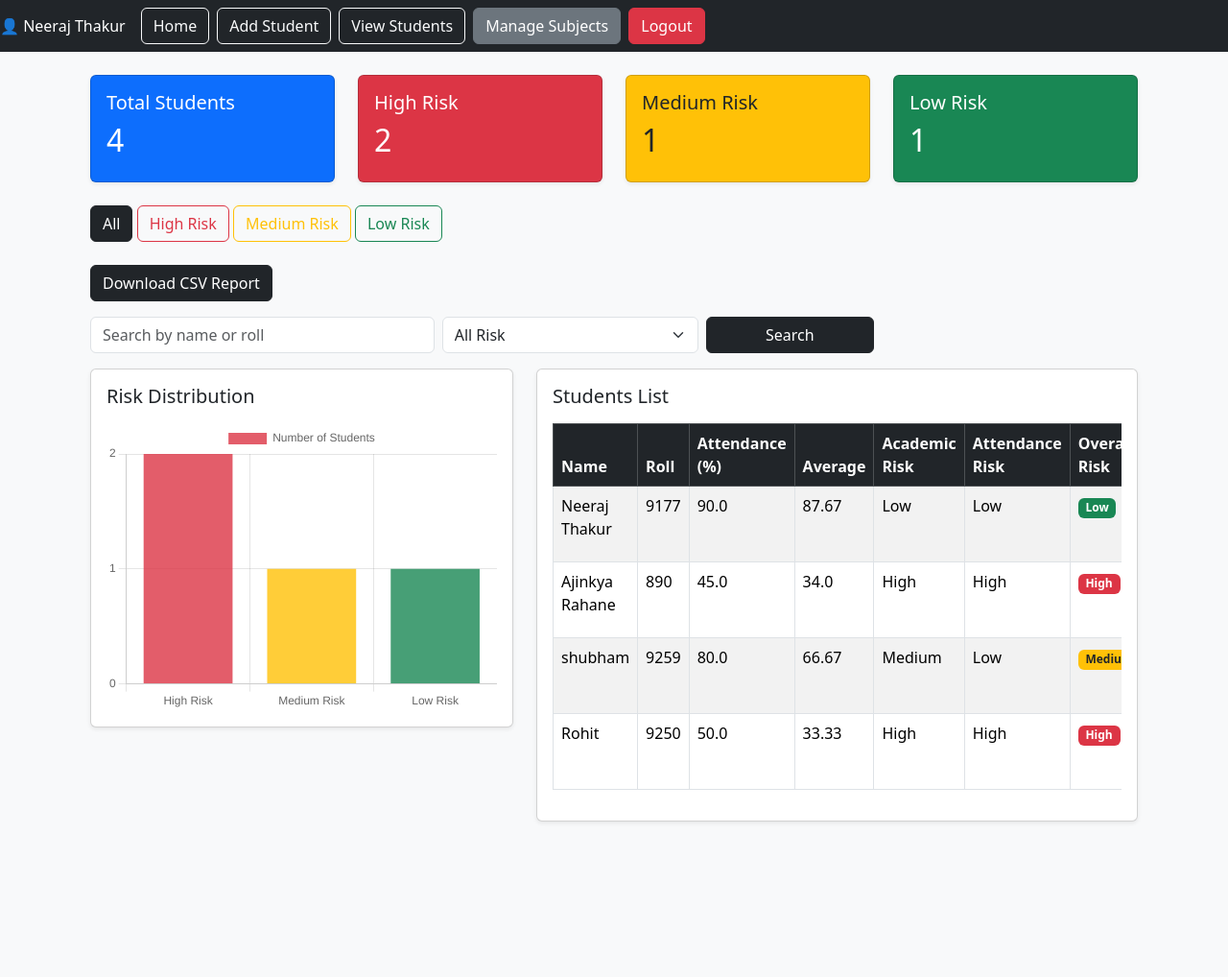
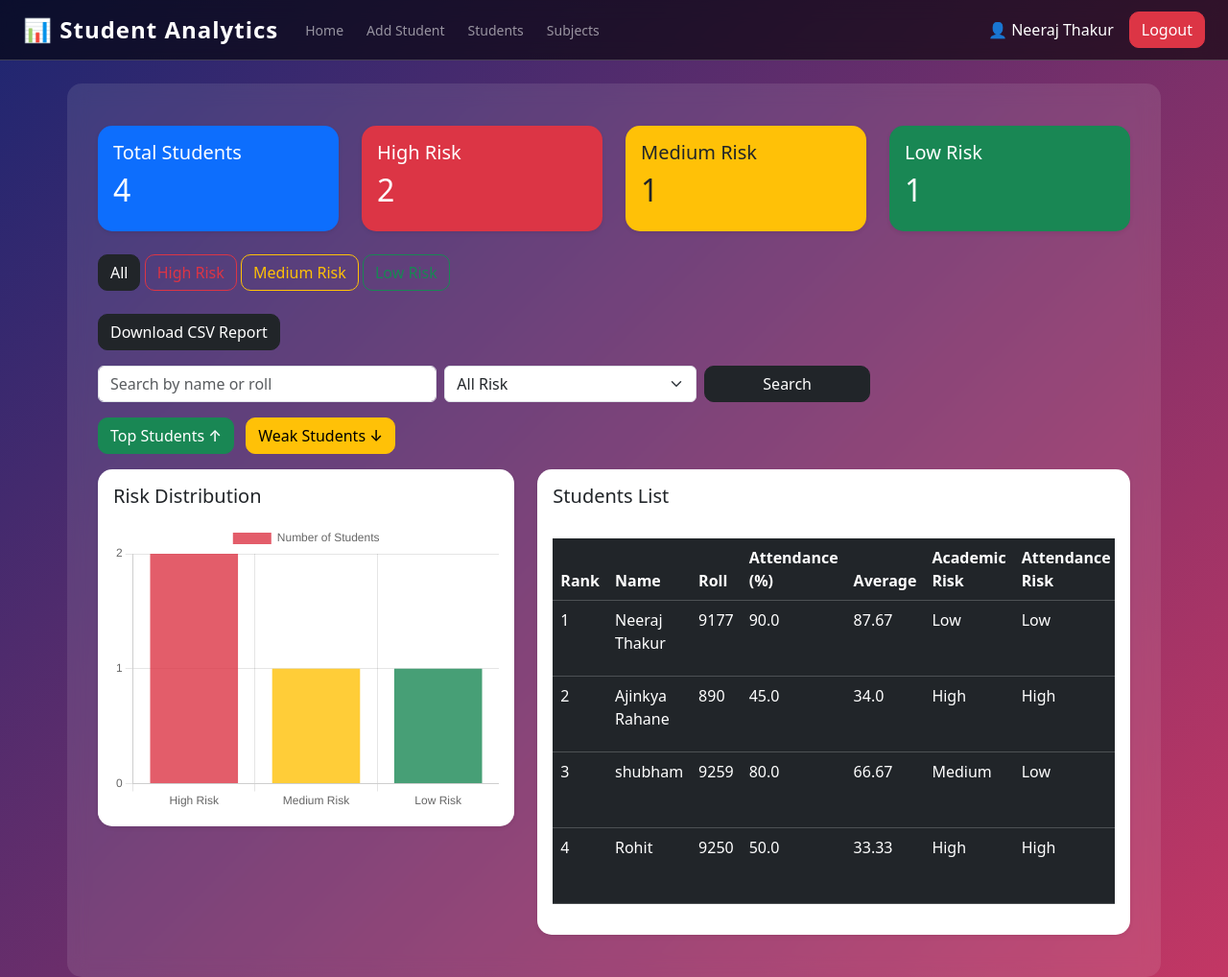
Before and after one commit to Neeraj-programmer7/student-performance-dashboard, a Flask app: page /students in a window 1280 px wide. Shown: the whole page at 96% size. Before the commit the page ends 857 px from the top, so only its background shows below. Run offline with Flask 3, Linux system fonts and the light colour scheme; a user stored in the database is signed in; data comes from the database, SQL or seed files in the repository; both versions use the stored data as it was after the commit.

Commit message:
Updated dashboard UI + alerts + improvements

```diff
--- a/app.py
+++ b/app.py
@@ -1,6 +1,7 @@
 import csv
 from flask import Response, session
 from flask import Flask, render_template, request, redirect
+from numpy import sort
 from werkzeug.security import generate_password_hash, check_password_hash
 import sqlite3
 
@@ -114,6 +115,12 @@ def calculate_risk(attendance, avg):
 
 # Home Page
 @app.route("/")
+def landing():
+    return render_template("landing.html")
+
+
+
+@app.route("/dashboard")
 def home():
     if "user_id" not in session:
         return redirect("/login")
@@ -161,10 +168,10 @@ def home():
     medium = sum(1 for s in students if s[7] == "Medium")
     low = sum(1 for s in students if s[7] == "Low")
 
+    # Topper logic (important)
     topper = None
-
     if students:
-        topper = max(students, key=lambda x: x[4])  # index 4 = average
+        topper = max(students, key=lambda x: x[4])
 
     conn.close()
 
@@ -177,7 +184,6 @@ def home():
         low=low,
         topper=topper
     )
-
 
 # Show Add Student Form
 @app.route("/add")
@@ -280,6 +286,7 @@ def view_students():
 
     risk_filter = request.args.get("risk")
     search = request.args.get("search")
+    sort = request.args.get("sort")
 
     students = []
 
@@ -313,6 +320,12 @@ def view_students():
                 continue
 
         students.append(student_data)
+
+        # 🔽 ADD THIS BLOCK HERE
+    if sort == "high":
+        students.sort(key=lambda x: x[4], reverse=True)  # Highest avg first
+    elif sort == "low":
+        students.sort(key=lambda x: x[4])  # Lowest avg first
 
     # Statistics
     total = len(students)
@@ -600,7 +613,7 @@ def login():
         if user and check_password_hash(user[2], password):
             session["user_id"] = user[0]
             session["username"] = username
-            return redirect("/")
+            return redirect("/dashboard")
         else:
             return "Invalid credentials"
 
--- a/templates/base.html
+++ b/templates/base.html
@@ -4,33 +4,85 @@
 <head>
   <title>Student Analytics</title>
   <link href="https://cdn.jsdelivr.net/npm/bootstrap@5.3.2/dist/css/bootstrap.min.css" rel="stylesheet">
+  <style>
+    body{
+      background: linear-gradient(135deg,#1d2671,#c33764);
+      color: white;
+      min-height: 100vh;
+    }
+    .glass{
+      background: rgba(255, 255, 255, 0.1);
+      border-radius: 15px;
+      backdrop-filter: blur(10px);
+      padding: 20px;
+    }
+    .glass:hover{
+      transform: scale(1.03);
+      transition: 0.3s;
+
+    }
+    .navbar{
+      background: rgba(0,0,0,0.6) !important;
+      backdrop-filter: blur(10px);
+      border-bottom: 1px solid rgba(255,255,255,0.2);
+    }
+    .navbar-brand{
+      letter-spacing: 1px;
+    }
+    .nav-link{
+      font-size: 14px;
+    }
+    .nav-link:hover{
+      color: white;
+      background: rgba(12, 152, 38, 0.2);
+      border-radius: 10px;
+    }
+    .btn-custom{
+      border-radius: 10px;
+      font-weight: 500;
+    }
+    .card{
+      border: none;
+      border-radius: 15px;
+    }
+  </style>
 </head>
 
 <body class="bg-light">
 
-  <nav class="navbar navbar-expand-lg navbar-dark bg-dark">
-    <div class="d-flex align-items-center">
+  <nav class="navbar navbar-expand-lg navbar-dark px-4">
 
-      <span class="text-white me-3">
-        👤 {{ session.get('username') }}
-      </span>
+    <!-- 🔥 BRAND NAME -->
+    <a class="navbar-brand fw-bold fs-4" href="/dashboard">
+        📊 Student Analytics
+    </a>
 
-      <a class="btn btn-outline-light me-2" href="/">Home</a>
-      <a class="btn btn-outline-light me-2" href="/add">Add Student</a>
-      <a class="btn btn-outline-light me-2" href="/students">View Students</a>
+    <!-- TOGGLE (for mobile) -->
+    <button class="navbar-toggler" type="button" data-bs-toggle="collapse" data-bs-target="#navbarNav">
+        <span class="navbar-toggler-icon"></span>
+    </button>
 
-      <a href="/subjects" class="btn btn-secondary me-2">
-        Manage Subjects
-      </a>
+    <!-- NAV ITEMS -->
+    <div class="collapse navbar-collapse justify-content-between" id="navbarNav">
 
-      <a href="/logout" class="btn btn-danger">
-        Logout
-      </a>
+        <!-- LEFT SIDE LINKS -->
+        <div class="navbar-nav">
+            <a class="nav-link btn btn-outline-light btn-custom mx-1" href="/dashboard">Home</a>
+            <a class="nav-link btn btn-outline-light btn-custom mx-1" href="/add">Add Student</a>
+            <a class="nav-link btn btn-outline-light btn-custom mx-1" href="/students">Students</a>
+            <a class="nav-link btn btn-outline-light btn-custom mx-1" href="/subjects">Subjects</a>
+        </div>
+
+        <!-- RIGHT SIDE USER -->
+        <div class="d-flex align-items-center">
+            <span class="me-3">👤 {{ session.username }}</span>
+            <a class="btn btn-danger btn-custom" href="/logout">Logout</a>
+        </div>
 
     </div>
-  </nav>
+</nav>
 
-  <div class="container mt-4">
+  <div class="container mt-4 glass">
     {% block content %}
     {% endblock %}
   </div>
--- a/templates/students.html
+++ b/templates/students.html
@@ -47,28 +47,28 @@
     <div class="mb-4">
 
         <a href="/students"
-            class="btn {% if not request.args.get('risk') %}btn-dark{% else %}btn-outline-dark{% endif %}">
+            class="btn btn-custom {% if not request.args.get('risk') %}btn-dark{% else %}btn-outline-dark{% endif %}">
             All
         </a>
 
         <a href="/students?risk=High"
-            class="btn {% if request.args.get('risk') == 'High' %}btn-danger{% else %}btn-outline-danger{% endif %}">
+            class="btn btn-custom {% if request.args.get('risk') == 'High' %}btn-danger{% else %}btn-outline-danger{% endif %}">
             High Risk
         </a>
 
         <a href="/students?risk=Medium"
-            class="btn {% if request.args.get('risk') == 'Medium' %}btn-warning{% else %}btn-outline-warning{% endif %}">
+            class="btn btn-custom {% if request.args.get('risk') == 'Medium' %}btn-warning{% else %}btn-outline-warning{% endif %}">
             Medium Risk
         </a>
 
         <a href="/students?risk=Low"
-            class="btn {% if request.args.get('risk') == 'Low' %}btn-success{% else %}btn-outline-success{% endif %}">
+            class="btn btn-custom {% if request.args.get('risk') == 'Low' %}btn-success{% else %}btn-outline-success{% endif %}">
             Low Risk
         </a>
 
     </div>
 
-    <a href="/export" class="btn btn-dark mb-3">
+    <a href="/export" class="btn btn-custom btn-dark mb-3">
         Download CSV Report
     </a>
 
@@ -88,10 +88,22 @@
         </div>
 
         <div class="col-md-2">
-            <button type="submit" class="btn btn-dark w-100">Search</button>
+            <button type="submit" class="btn btn-custom btn-dark w-100">Search</button>
         </div>
 
     </form>
+
+    <div class="mb-3">
+
+        <a href="/students?sort=high&search={{ request.args.get('search','') }}" class="btn btn-custom btn-success me-2">
+            Top Students ↑
+        </a>
+
+        <a href="/students?sort=low&search={{ request.args.get('search','') }}" class="btn btn-custom btn-warning">
+            Weak Students ↓
+        </a>
+
+    </div>
 
 
     <!-- ===================== CHART + TABLE ROW ===================== -->
@@ -118,10 +130,11 @@
                     <h5 class="card-title mb-3">Students List</h5>
 
                     <div class="table-responsive">
-                        <table class="table table-striped table-bordered">
+                        <table class="table table-dark table-hover mt-3">
 
                             <thead class="table-dark">
                                 <tr>
+                                    <th>Rank</th>
                                     <th>Name</th>
                                     <th>Roll</th>
                                     <th>Attendance (%)</th>
@@ -136,6 +149,7 @@
                             <tbody>
                                 {% for student in students %}
                                 <tr>
+                                    <td>{{ loop.index }}</td>
                                     <td>{{ student[1] }}</td>
                                     <td>{{ student[2] }}</td>
                                     <td>{{ student[3] }}</td>
@@ -154,7 +168,7 @@
                                     <td>
                                         <a href="/edit/{{ student[0] }}" class="btn btn-sm btn-primary">Edit</a>
                                         <a href="/delete/{{ student[0] }}" class="btn btn-sm btn-danger"
-                                            onclick="return confirm('Are you sure?')">
+                                            onclick="return confirm('Are you sure you want to delete this student?')">
                                             Delete
                                         </a>
                                     </td>
```
Also changed, not shown: templates/index.html (+29 -20 lines), templates/landing.html (added, +51 -0 lines), students.db.
